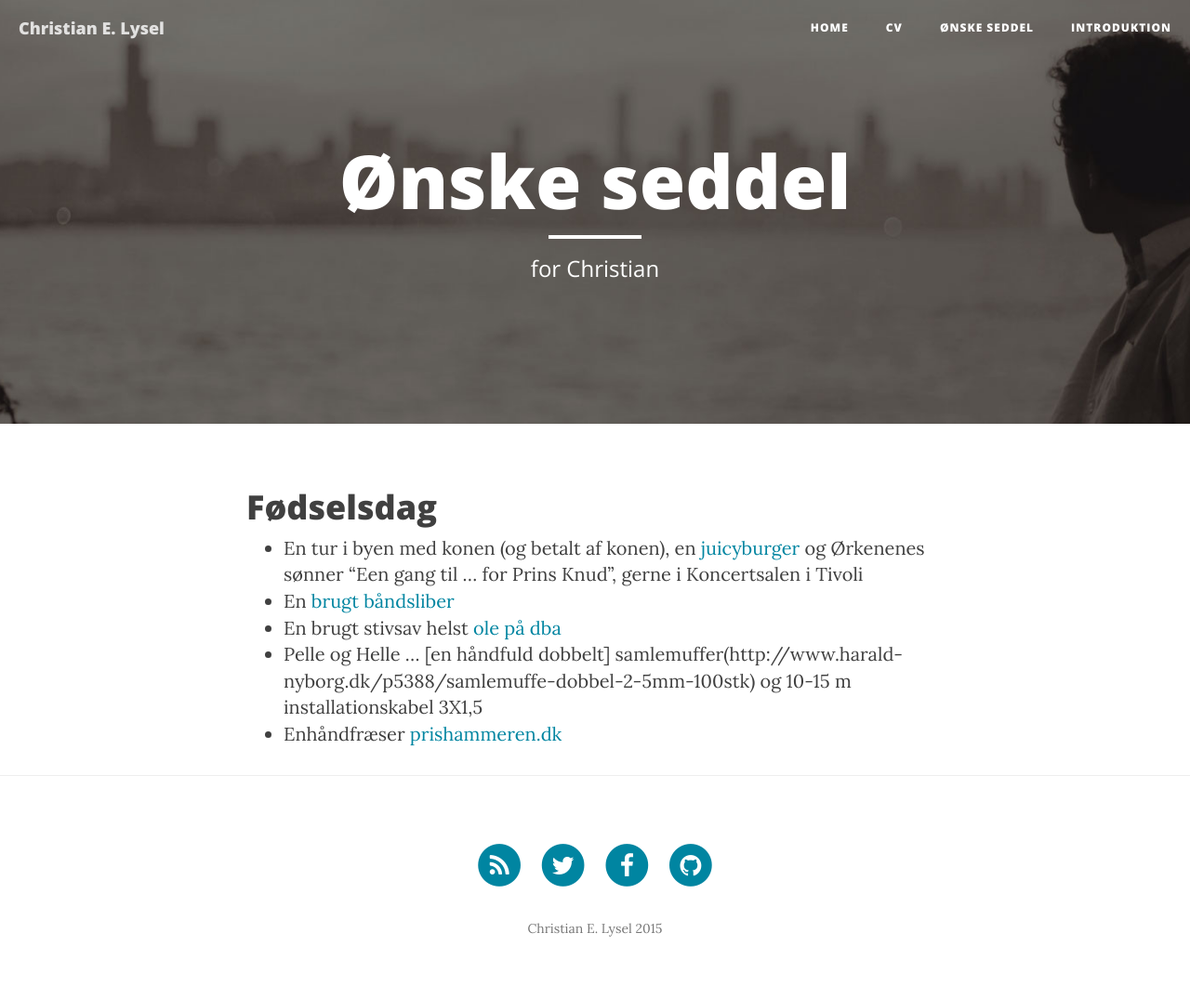
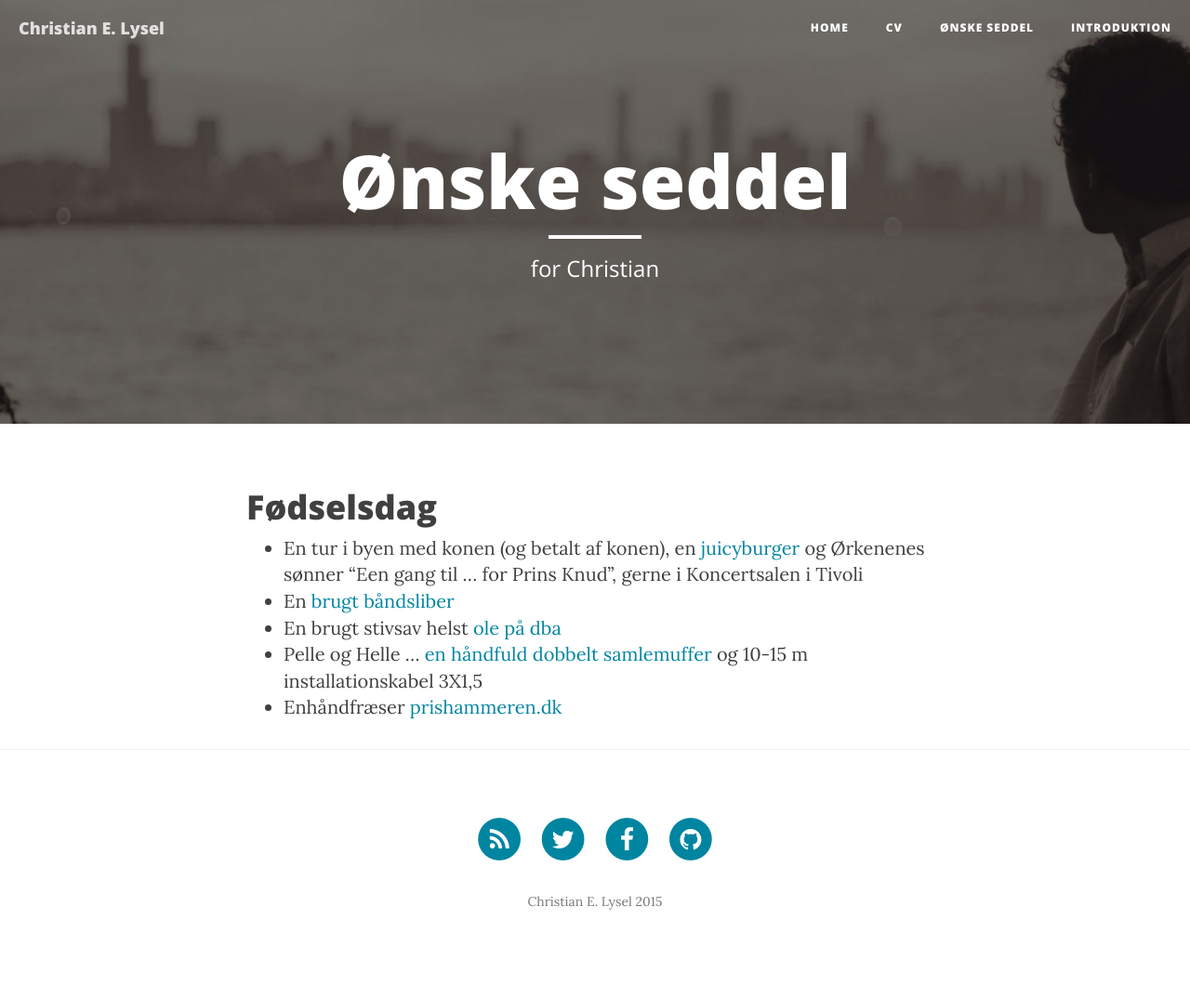
Before and after one commit to clysel/christian.lysel.net, a Jekyll site: the page built from gave.markdown, in a window 1280 px wide. Shown: the whole page at 93% size. Built offline with Jekyll 4.4.1, drawn with Linux system fonts in a browser that asks for light colours; nearby versions of some CDN libraries; after the commit the page ends 1046 px from its top, so only the background shows below that.

Commit message:
Update gave.markdown

```diff
--- a/gave.markdown
+++ b/gave.markdown
@@ -9,5 +9,5 @@ header-img: "img/about-bg.jpg"
  * En tur i byen med konen (og betalt af konen), en [juicyburger](https://www.facebook.com/Boserupsjuicyburgers) og Ørkenenes sønner "Een gang til ... for Prins Knud", gerne i Koncertsalen i Tivoli
  * En [brugt båndsliber](http://www.dba.dk/baandsliber-og-rondel-slibe/id-1014863237/)
  * En brugt stivsav helst [ole på dba](http://www.dba.dk/stiksav-metabo-ste-100-plu/id-1012308298/)
- * Pelle og Helle ... [en håndfuld dobbelt] samlemuffer(http://www.harald-nyborg.dk/p5388/samlemuffe-dobbel-2-5mm-100stk) og 10-15 m installationskabel 3X1,5
+ * Pelle og Helle ... [en håndfuld dobbelt samlemuffer](http://www.harald-nyborg.dk/p5388/samlemuffe-dobbel-2-5mm-100stk) og 10-15 m installationskabel 3X1,5
  * Enhåndfræser [prishammeren.dk](http://www.prishammeren.dk/shop/makita-enhaandsfraeser-5019p.html)
```
